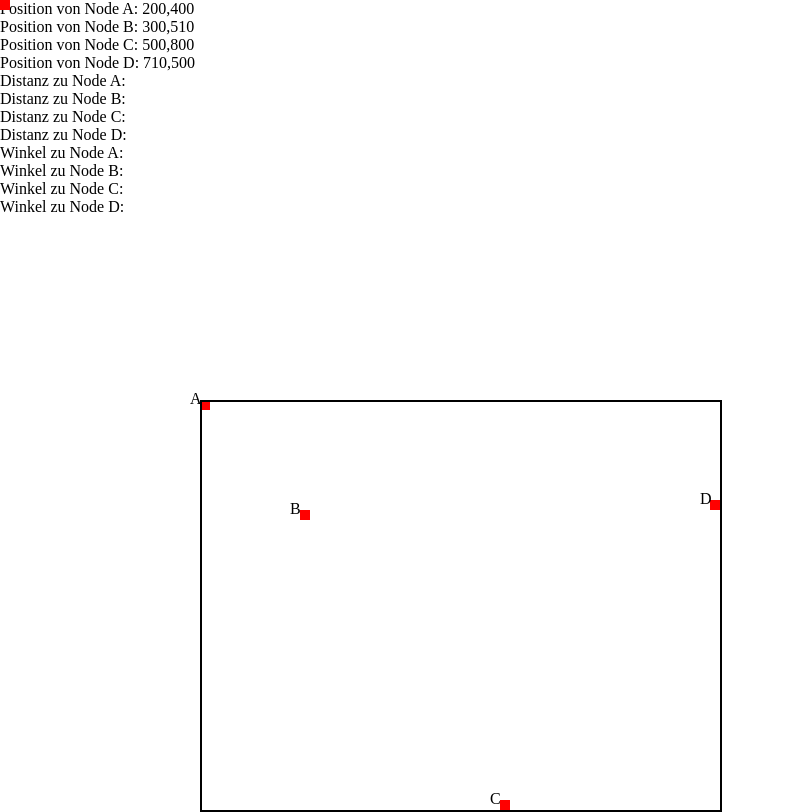
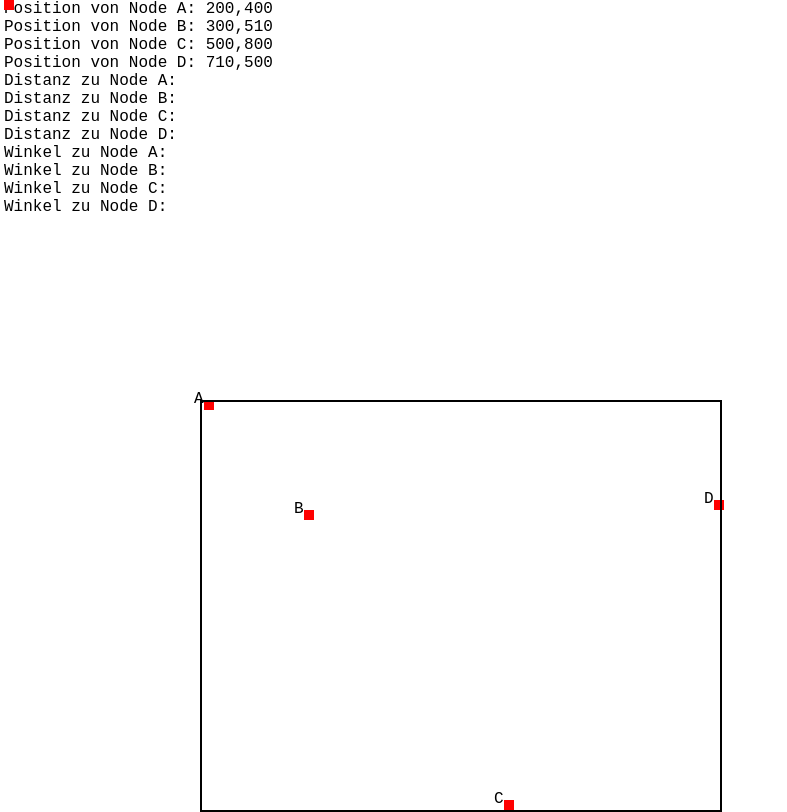
Before and after one commit to halsschmerzen/gps_no, a plain HTML site: page index.html in a window 1280 px wide. Shown: the whole page, without its empty margins (0-787 px from the left). Drawn offline with Linux system fonts and the light colour scheme.

Commit message:
Schönere Schrift für den Text

```diff
--- a/style.css
+++ b/style.css
@@ -5,7 +5,10 @@
 }
 
 
-
+.divs {
+    margin-left: 0.25rem;
+    font-family:'Courier New', Courier, monospace;
+}
 
 .drawer {
     position: absolute;
```
